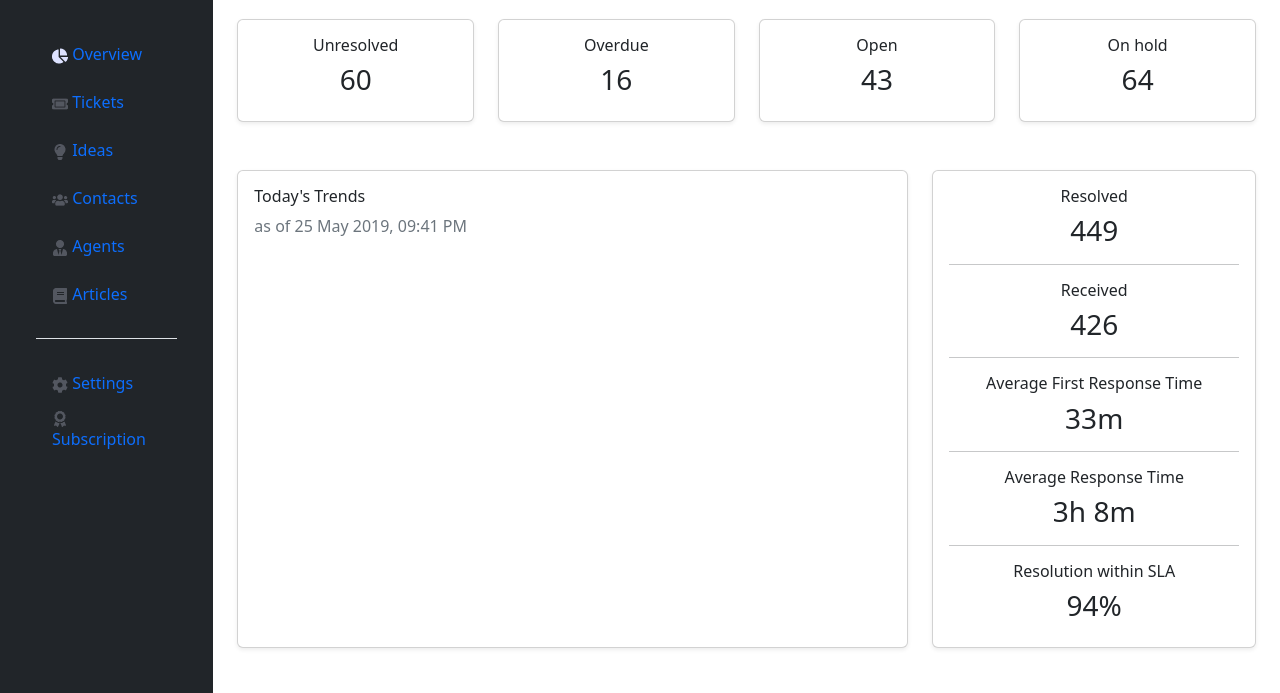
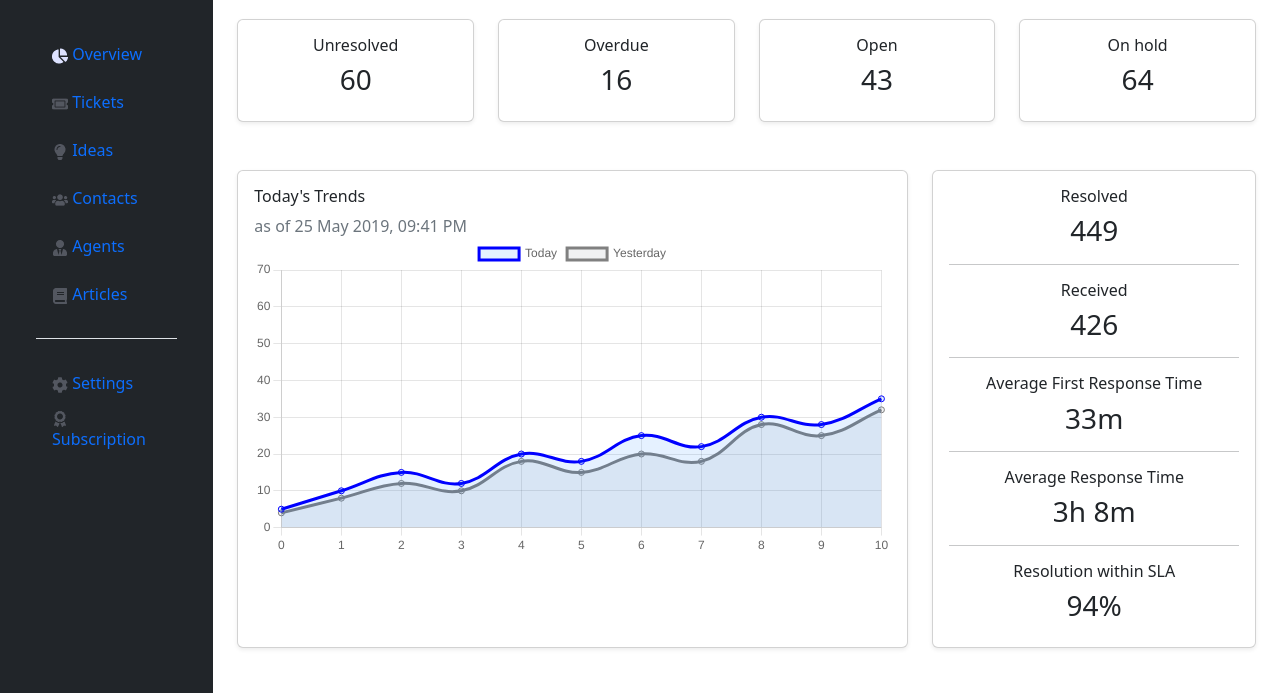
Before and after one commit to DanaSadek/inm320-frontendframework-group10, a website: page public/index.html in a window 1280 px wide. Shown: the part 102-795 px from the top of the page. Drawn offline with nearby package versions, Linux system fonts and the light colour scheme.

Commit message:
added chart.js

```diff
--- a/public/index.html
+++ b/public/index.html
@@ -227,5 +227,36 @@
     </div>
  </div>
 
+ <!-- Bootstrap JS -->
+ <script src="https://cdn.jsdelivr.net/npm/bootstrap@5.3.0/dist/js/bootstrap.bundle.min.js"></script>
+
+ <!-- Chart.js -->
+ <script src="https://cdn.jsdelivr.net/npm/chart.js"></script>
+ <script>
+    const ctx = document.getElementById('chart').getContext('2d');
+    new Chart(ctx, {
+     type: 'line',
+     data: {
+       labels: [0, 1, 2, 3, 4, 5, 6, 7, 8, 9, 10],
+       datasets: [{
+           label: 'Today',
+         data: [5, 10, 15, 12, 20, 18, 25, 22, 30, 28, 35, 40, 38, 45, 42, 50, 48, 55, 52, 60, 58, 65, 62],
+         borderColor: 'blue',
+         backgroundColor: 'rgba(0, 123, 255, 0.1)',
+         tension: 0.4,
+         fill: true
+       },
+       {
+         label: 'Yesterday',
+         data: [4, 8, 12, 10, 18, 15, 20, 18, 28, 25, 32, 38, 35, 40, 38, 45, 42, 48, 45, 55, 50, 60, 55],
+         borderColor: 'gray',
+         backgroundColor: 'rgba(108, 117, 125, 0.1)',
+         tension: 0.4,
+         fill: true
+       }]
+     }
+   });
+ </script>
+
 </body>
 </html>
```
